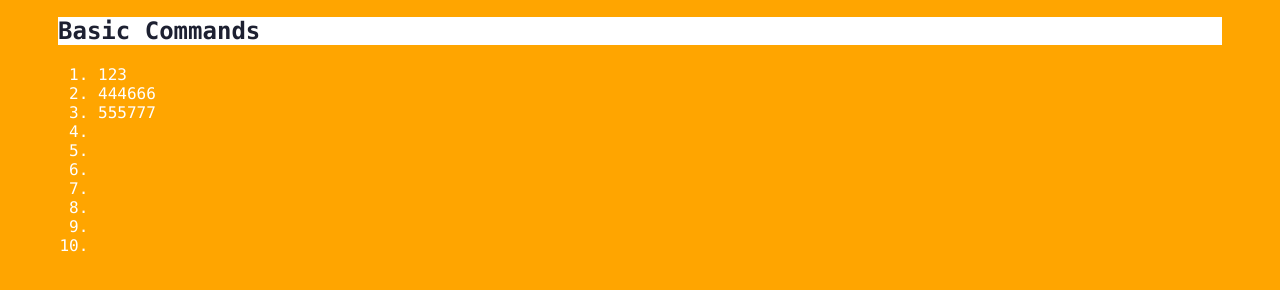
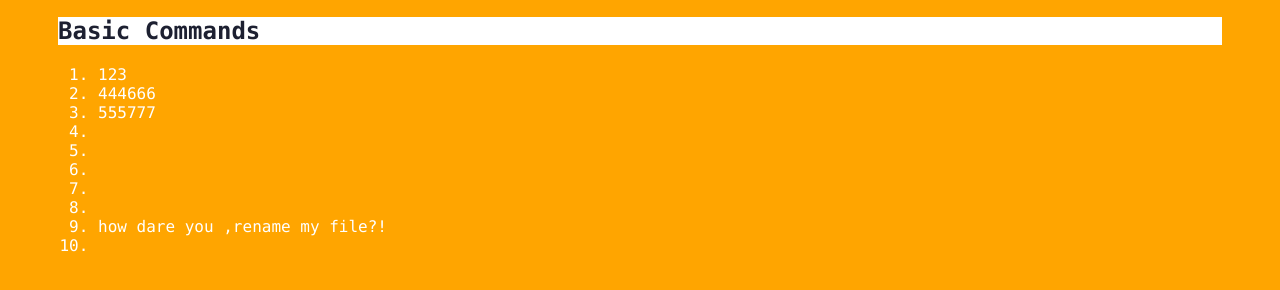
Before and after one commit to qjokers/git_learning, a plain HTML site: page index.html in a window 1280 px wide. Both pictures are taken after a click on the element "Basic Commands". Shown: the part 276-566 px from the top of the page. Drawn offline with Linux system fonts and the light colour scheme.

Commit message:
update index.html

```diff
--- a/index.html
+++ b/index.html
@@ -37,7 +37,7 @@
                     <li></li>
                     <li></li>
                     <li></li>
-                    <li></li>
+                    <li>how dare you ,rename my file?!</li>
                     <li></li>
                 </ol>
             </div>
```
